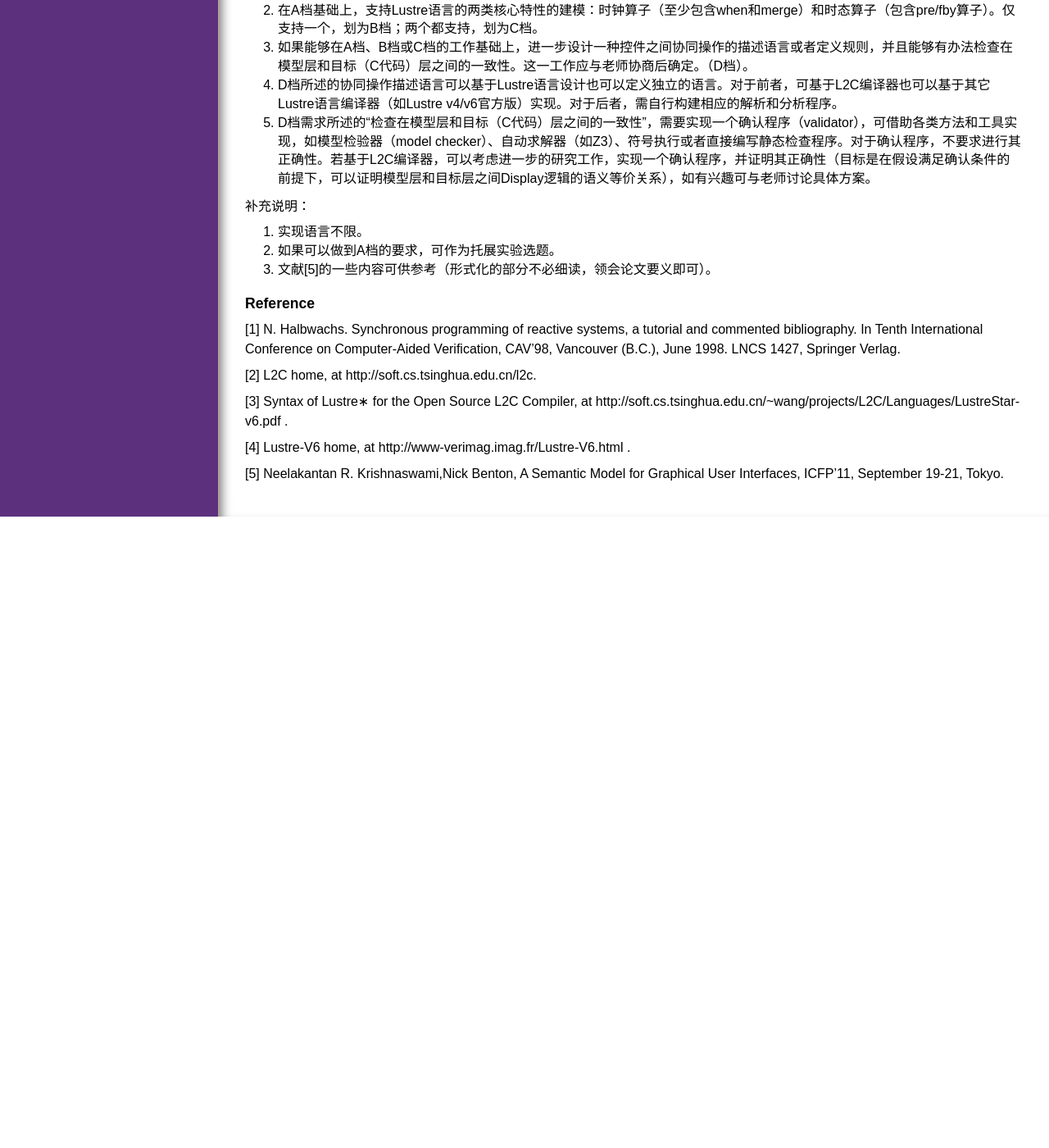
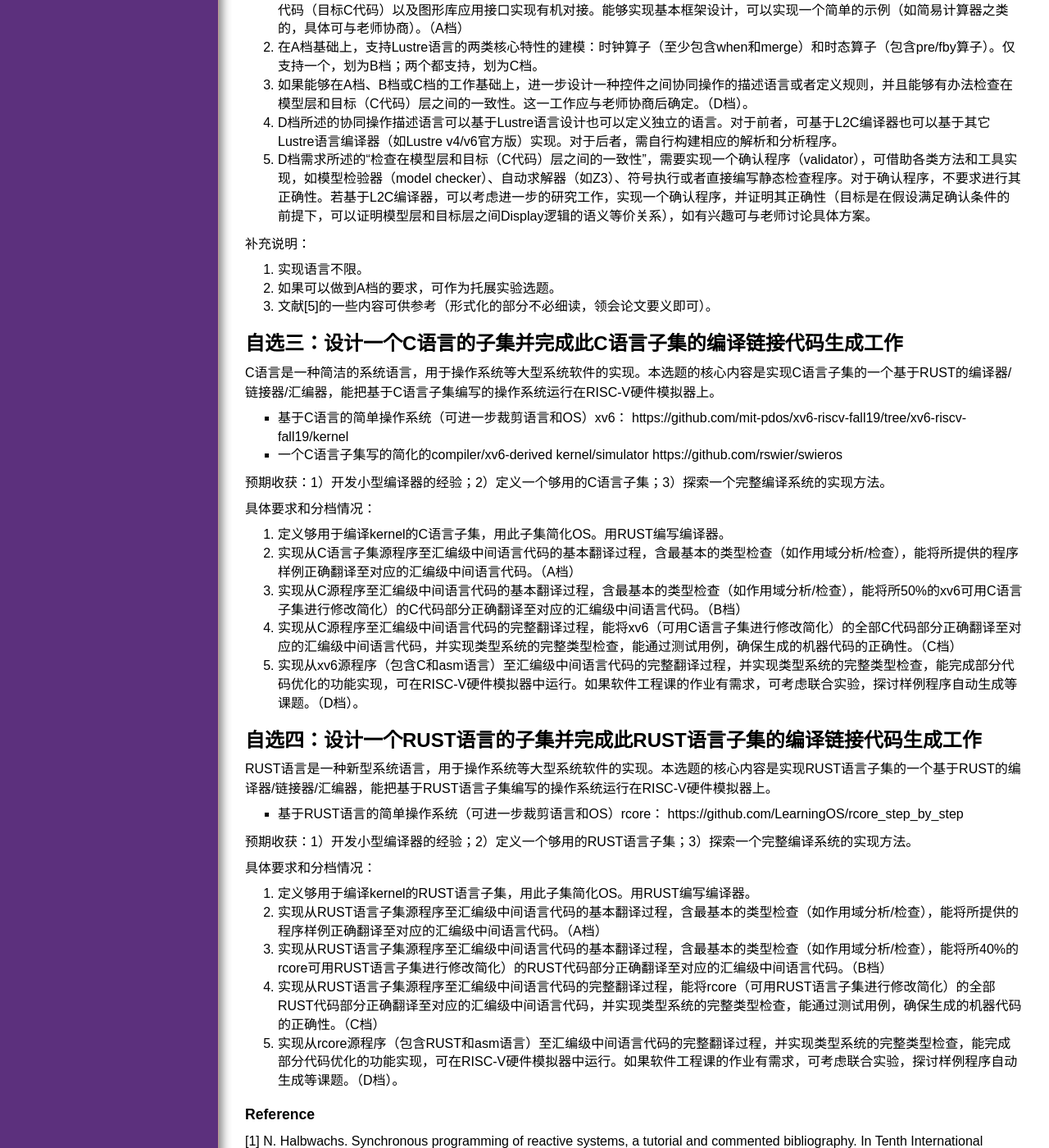
Before and after one commit to chyyuu/compiler_course_info, a Jekyll site: the page built from readinglist.md, in a window 1280 px wide and 1400 px high, scrolled down 6467 px. Shown: the whole window at 82% size. Built offline with Jekyll 4.4.1, drawn with Linux system fonts in a browser that asks for light colours; nearby versions of some CDN libraries; our own code applies the rules of GitHub Pages for plain Markdown files; before the commit the page ends 7097 px from its top, so only the background shows below that; some of the changed text lies outside the part shown.

Commit message:
Update readinglist.md

```diff
--- a/readinglist.md
+++ b/readinglist.md
@@ -18,8 +18,10 @@
 
 * [自选一](#自选一一种可重构包解析器硬件配置描述语言P3的编译器实现)
 * [自选二](#自选二基于同步语言的显示模块开发工具原型的设计与实现)
+* [自选三](#设计一个C语言的子集并完成此C语言子集的编译链接代码生成工作)
+* [自选四](#设计一个RUST语言的子集并完成此RUST语言子集的编译链接代码生成工作)
 
-大部分论文都有对应的开放源码的项目，且与编译等技术紧密相关。想进一步了解某篇论文或选定一篇论文或有自己的新颖想法作为拓展实验的目标后，请与王老师和陈老师联系。
+大部分论文都有对应的开放源码的项目，且与编译等技术紧密相关。想进一步了解某篇论文或选定一篇论文或有自己的新颖想法作为拓展实验的目标后，请与王老师、姚老师或陈老师联系。
 
 ## 选题零：编译器for新语言or新硬件支持
 - [rust language](https://www.rust-lang.org/en-US/)
@@ -227,6 +229,39 @@ L2C项目[2]致力于基于Lustre的语言到C语言的可信代码生成器（
 2. 如果可以做到A档的要求，可作为托展实验选题。
 3. 文献[5]的一些内容可供参考（形式化的部分不必细读，领会论文要义即可）。
 
+
+## 自选三：设计一个C语言的子集并完成此C语言子集的编译链接代码生成工作
+
+C语言是一种简洁的系统语言，用于操作系统等大型系统软件的实现。本选题的核心内容是实现C语言子集的一个基于RUST的编译器/链接器/汇编器，能把基于C语言子集编写的操作系统运行在RISC-V硬件模拟器上。
+
+- 基于C语言的简单操作系统（可进一步裁剪语言和OS）xv6： https://github.com/mit-pdos/xv6-riscv-fall19/tree/xv6-riscv-fall19/kernel
+- 一个C语言子集写的简化的compiler/xv6-derived kernel/simulator https://github.com/rswier/swieros
+
+预期收获：1）开发小型编译器的经验；2）定义一个够用的C语言子集；3）探索一个完整编译系统的实现方法。
+
+具体要求和分档情况：
+0. 定义够用于编译kernel的C语言子集，用此子集简化OS。用RUST编写编译器。
+1. 实现从C语言子集源程序至汇编级中间语言代码的基本翻译过程，含最基本的类型检查（如作用域分析/检查），能将所提供的程序样例正确翻译至对应的汇编级中间语言代码。（A档）
+2. 实现从C源程序至汇编级中间语言代码的基本翻译过程，含最基本的类型检查（如作用域分析/检查），能将所50%的xv6可用C语言子集进行修改简化）的C代码部分正确翻译至对应的汇编级中间语言代码。（B档）
+3. 实现从C源程序至汇编级中间语言代码的完整翻译过程，能将xv6（可用C语言子集进行修改简化）的全部C代码部分正确翻译至对应的汇编级中间语言代码，并实现类型系统的完整类型检查，能通过测试用例，确保生成的机器代码的正确性。（C档）
+4. 实现从xv6源程序（包含C和asm语言）至汇编级中间语言代码的完整翻译过程，并实现类型系统的完整类型检查，能完成部分代码优化的功能实现，可在RISC-V硬件模拟器中运行。如果软件工程课的作业有需求，可考虑联合实验，探讨样例程序自动生成等课题。（D档）。
+
+## 自选四：设计一个RUST语言的子集并完成此RUST语言子集的编译链接代码生成工作
+
+RUST语言是一种新型系统语言，用于操作系统等大型系统软件的实现。本选题的核心内容是实现RUST语言子集的一个基于RUST的编译器/链接器/汇编器，能把基于RUST语言子集编写的操作系统运行在RISC-V硬件模拟器上。
+
+- 基于RUST语言的简单操作系统（可进一步裁剪语言和OS）rcore： https://github.com/LearningOS/rcore_step_by_step
+
+预期收获：1）开发小型编译器的经验；2）定义一个够用的RUST语言子集；3）探索一个完整编译系统的实现方法。
+
+具体要求和分档情况：
+0. 定义够用于编译kernel的RUST语言子集，用此子集简化OS。用RUST编写编译器。
+1. 实现从RUST语言子集源程序至汇编级中间语言代码的基本翻译过程，含最基本的类型检查（如作用域分析/检查），能将所提供的程序样例正确翻译至对应的汇编级中间语言代码。（A档）
+2. 实现从RUST语言子集源程序至汇编级中间语言代码的基本翻译过程，含最基本的类型检查（如作用域分析/检查），能将所40%的rcore可用RUST语言子集进行修改简化）的RUST代码部分正确翻译至对应的汇编级中间语言代码。（B档）
+3. 实现从RUST语言子集源程序至汇编级中间语言代码的完整翻译过程，能将rcore（可用RUST语言子集进行修改简化）的全部RUST代码部分正确翻译至对应的汇编级中间语言代码，并实现类型系统的完整类型检查，能通过测试用例，确保生成的机器代码的正确性。（C档）
+4. 实现从rcore源程序（包含RUST和asm语言）至汇编级中间语言代码的完整翻译过程，并实现类型系统的完整类型检查，能完成部分代码优化的功能实现，可在RISC-V硬件模拟器中运行。如果软件工程课的作业有需求，可考虑联合实验，探讨样例程序自动生成等课题。（D档）。
+
+
 ### Reference
 
 
```
